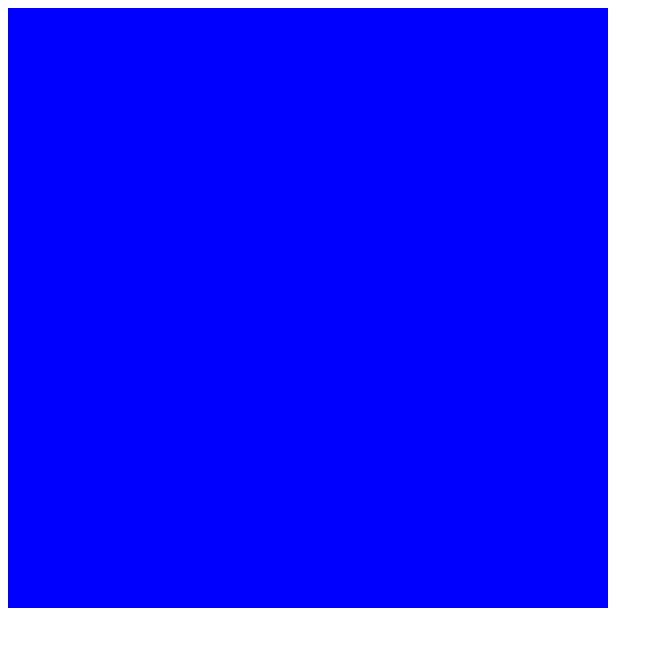
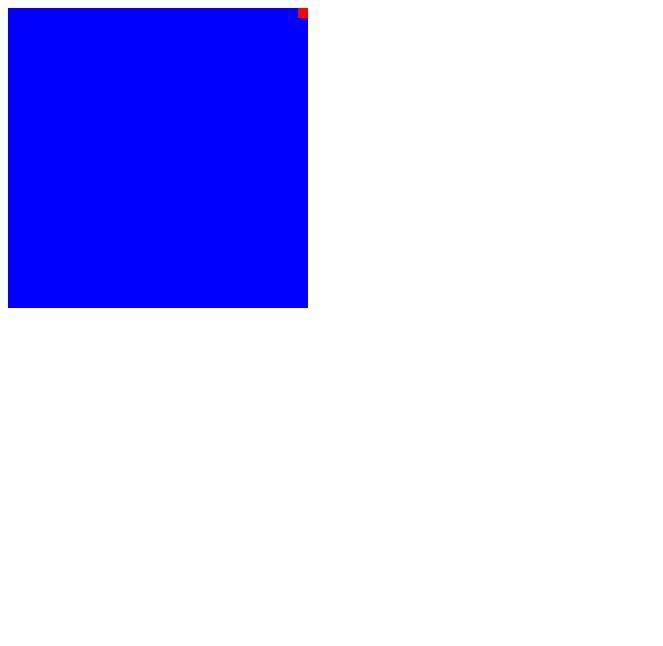
Before and after one commit to gmatheus/snake-js, a plain HTML site: page index.html in a window 1280 px wide. Shown: the whole page, without its empty margins (0-663 px from the left). Drawn offline with Linux system fonts and the light colour scheme.

Commit message:
Snake position limited to canvas bounds

```diff
--- a/index.html
+++ b/index.html
@@ -3,9 +3,10 @@
   <meta charset='utf-8'/>
  </head>
  <body>
-   <canvas id="snake-canvas" width="600" height="600"></canvas>
+   <canvas id="snake-canvas" width="300" height="300"></canvas>
 
    <script src="js/settings.js"></script>
+   <script src="js/canvas.js"></script>
    <script src="js/snake.js"></script>
    <script src="js/app.js"></script>
  </body>
--- a/js/app.js
+++ b/js/app.js
@@ -1,8 +1,3 @@
-function drawCanvasBG() {
-  ctx.fillStyle = "blue";
-  ctx.fillRect(0, 0, canvas.width, canvas.height);
-}
-
 function setup() {
   drawCanvasBG()
   snake = new Snake();
--- /dev/null
+++ b/js/canvas.js
@@ -0,0 +1,8 @@
+function drawCanvasBG() {
+  ctx.fillStyle = "blue";
+  ctx.fillRect(0, 0, canvas.width, canvas.height);
+}
+
+function limitPositionInCanvasBound(position, axisLength) {
+  return Math.max(Math.min(position, (axisLength - snakeRectSize)), 0)
+}
--- a/js/settings.js
+++ b/js/settings.js
@@ -1,4 +1,4 @@
 var snake
 var canvas = document.getElementById('snake-canvas')
 var ctx = canvas.getContext('2d')
-var snakeSize = 10
+var snakeRectSize = 10
--- a/js/snake.js
+++ b/js/snake.js
@@ -10,12 +10,15 @@
   }
 
   this.update = function () {
-    this.x = this.x + this.xSpeed;
-    this.y = this.y + this.ySpeed;
+    var newPosX = this.x + this.xSpeed
+    var newPosY = this.y + this.ySpeed
+
+    this.x = limitPositionInCanvasBound(newPosX, canvas.width)
+    this.y = limitPositionInCanvasBound(newPosY, canvas.height)
   }
 
   this.show = function() {
     ctx.fillStyle = 'red';
-    ctx.fillRect(this.x, this.y, snakeSize, snakeSize);
+    ctx.fillRect(this.x, this.y, snakeRectSize, snakeRectSize);
   }
 }
```
